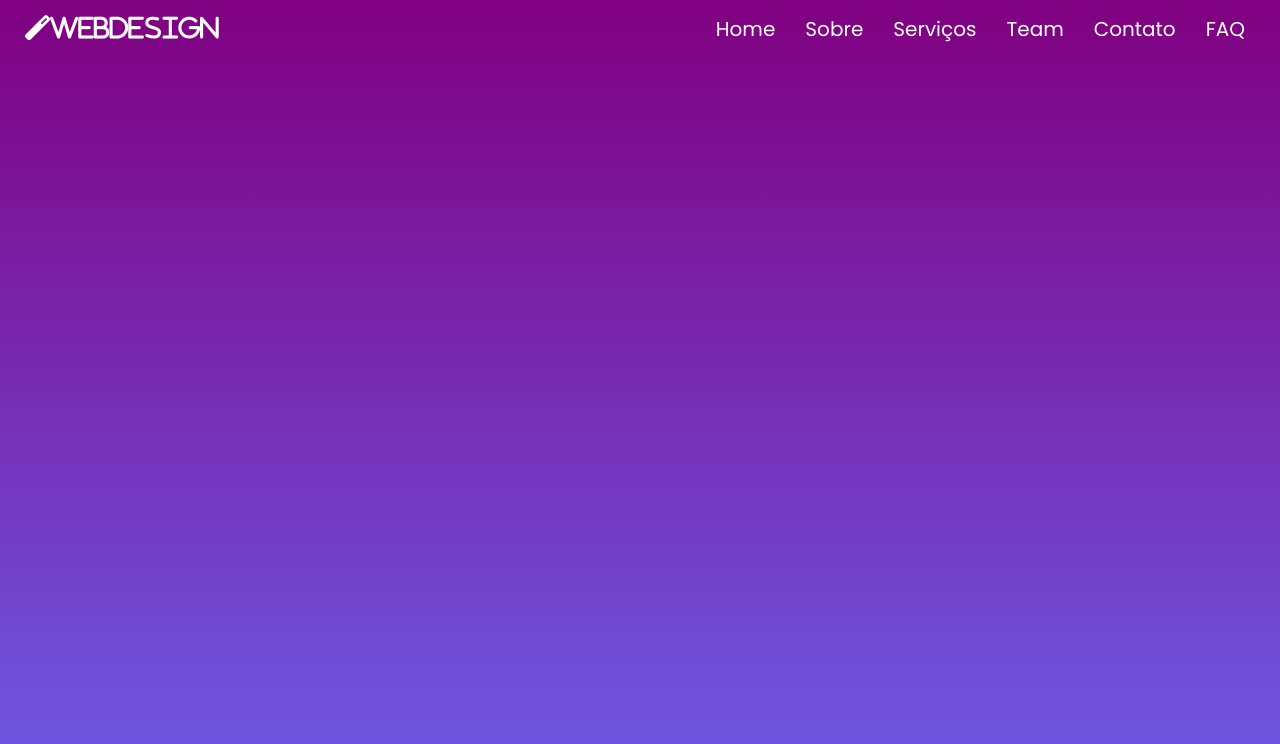
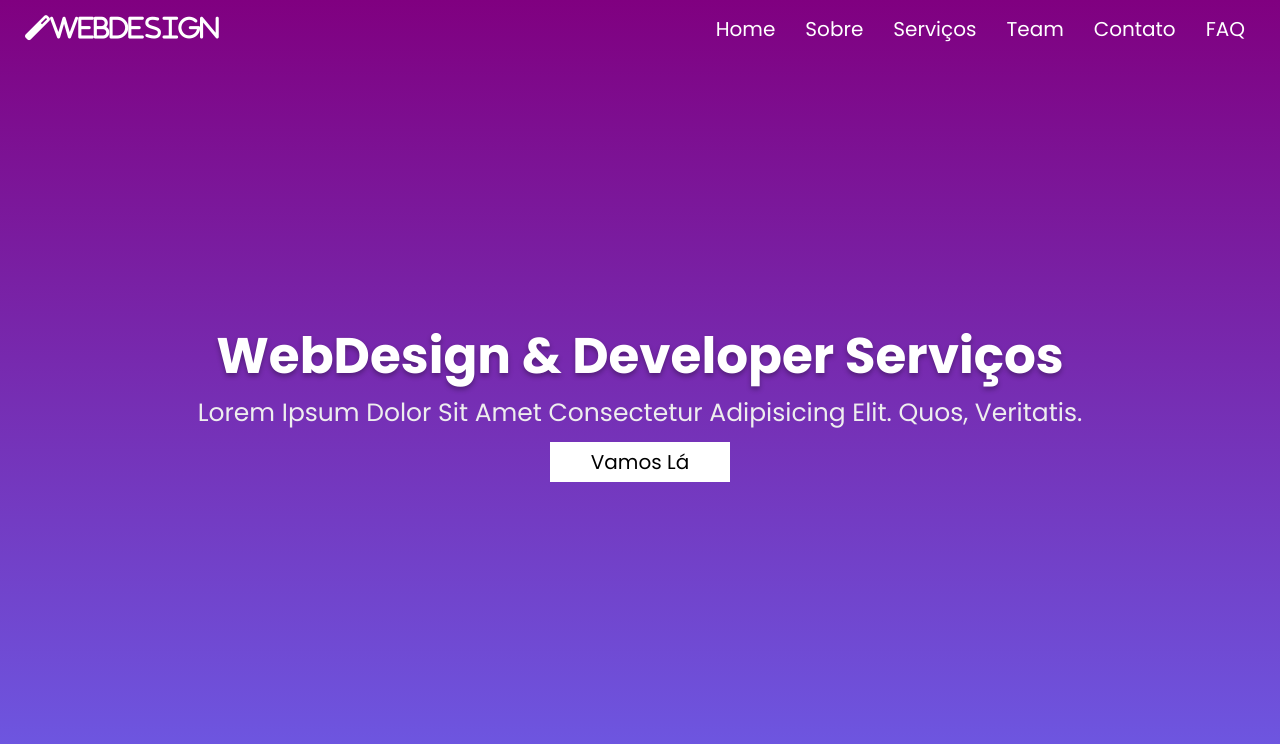
Before and after one commit to devjuliomesquita/Web_Site_Developer, a plain HTML site: page index.html in a window 1280 px wide. Drawn offline with nearby package versions, Linux system fonts and the light colour scheme.

Commit message:
Versao_02
Enviado parte da Home page.

```diff
--- a/index.html
+++ b/index.html
@@ -27,7 +27,11 @@
     <!--CABEÇALHO FIM-->
     <!--SECTION HOME INÍCIO-->
     <section id="home" class="home">
-
+        <h1 class="banner">WebDesign & Developer Serviços</h1>
+        <h3 class="slogan">Lorem ipsum dolor sit amet consectetur adipisicing elit. Quos, veritatis.</h3>
+        <a href="#">
+            <button>Vamos lá</button>
+        </a>
     </section>
     <!--SECTION HOME FIM-->
 
--- a/style.css
+++ b/style.css
@@ -65,6 +65,37 @@ body{
     min-height: 100vh;
     width: 100vw;
     background: linear-gradient(purple, var(--color));
+    display: flex;
+    align-items: center;
+    justify-content: center;
+    flex-direction: column;
+    text-align: center;
+    padding: 0 1rem;
+    position: relative;
+    overflow: hidden !important;
+}
+.home .banner{
+    color: #fff;
+    font-size: 5rem;
+    text-shadow: 0 .3rem .5rem rgba(0,0,0,.3);
+}
+.home .slogan{
+    color: #eee;
+    font-size: 2.5rem;
+    font-weight: 400;
+}
+.home button{
+    height: 4rem;
+    width: 18rem;
+    background-color: #fff;
+    cursor: pointer;
+    border: none;
+    outline: none;
+    margin-top: 1rem;
+    font-size: 2rem;
+    font-weight: 400;
+    box-shadow: 0 .3 .5 regba(0,0,0,
+    3);
 }
 
 
```
